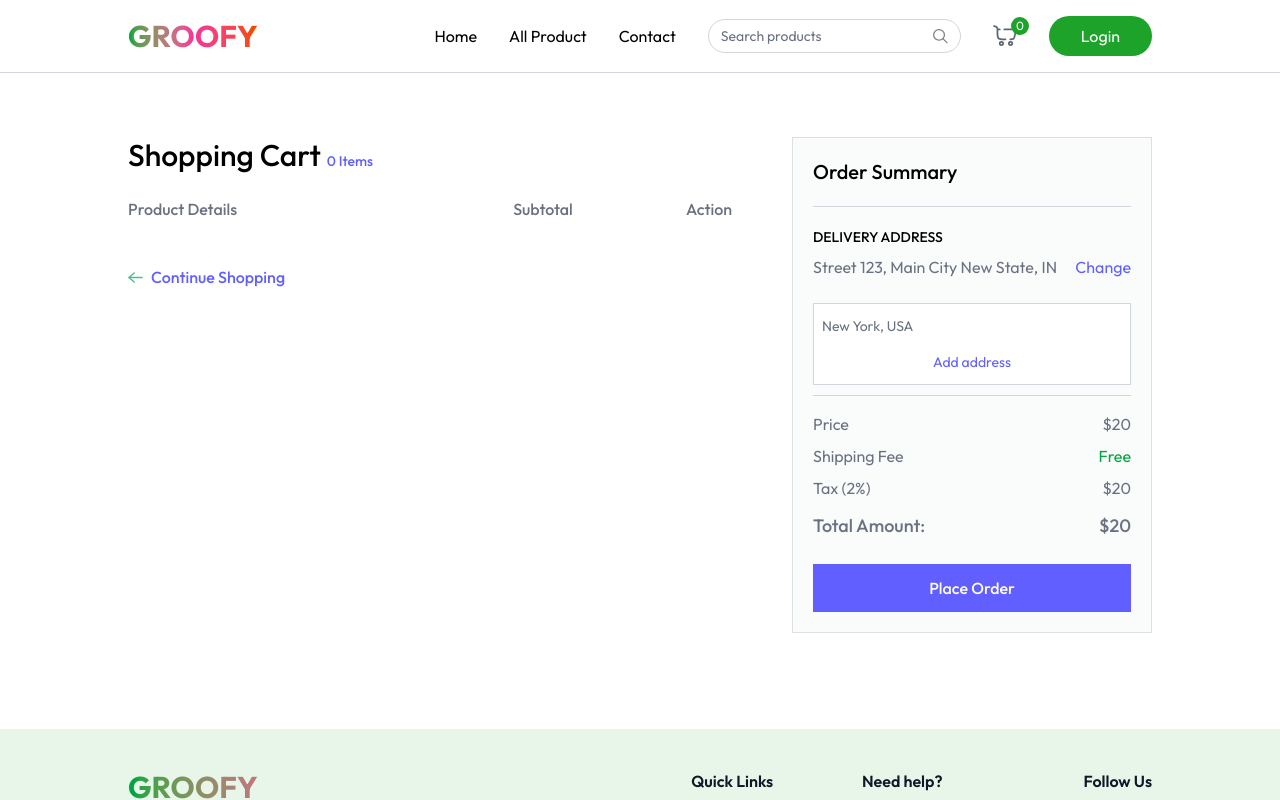
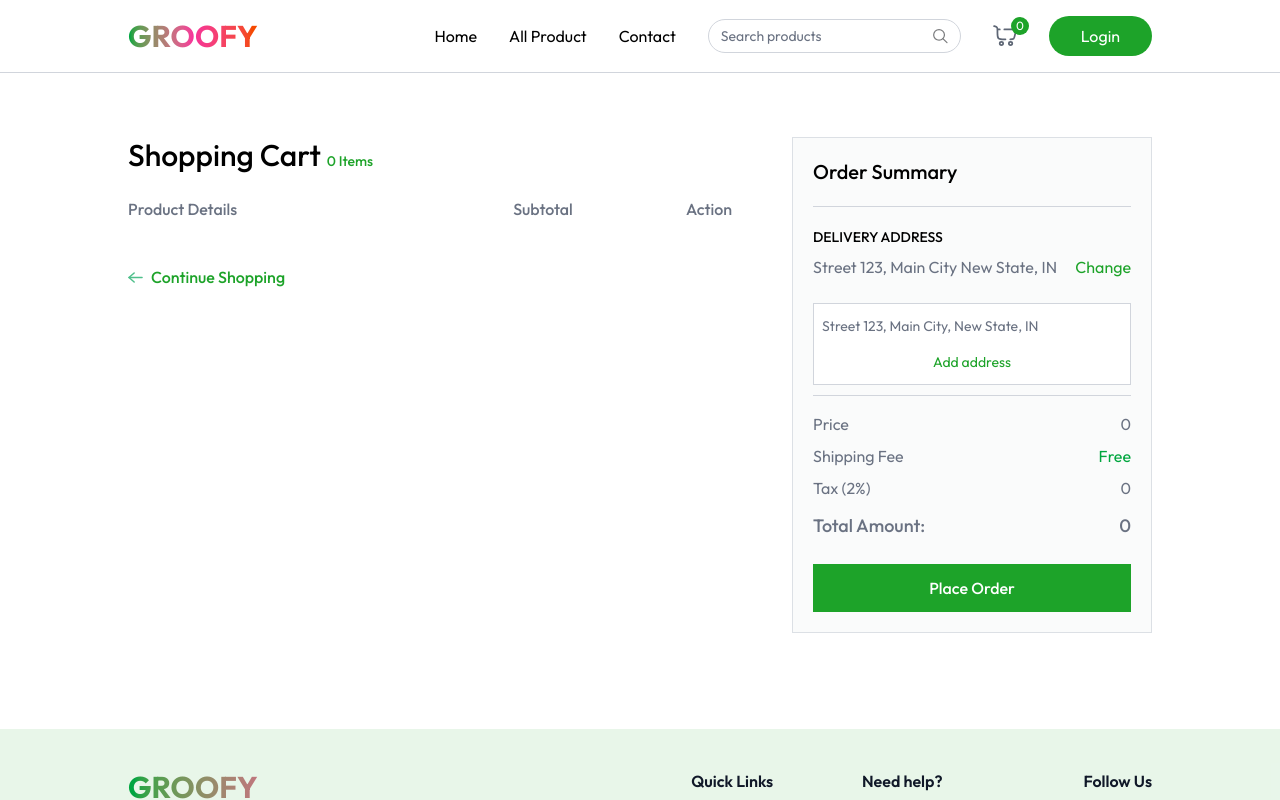
Before and after one commit to adarsh206/grocery-delivery-app, a React (Vite) app in the folder frontend/: page /cart in a window 1280 px wide. Both pictures are taken after a click on the button "Change". Shown: the top 800 px of the page. Built offline with nearby package versions, Linux system fonts and the light colour scheme.

Commit message:
AddAddress Page Added

```diff
--- a/frontend/src/App.jsx
+++ b/frontend/src/App.jsx
@@ -10,6 +10,7 @@ import AllProducts from './pages/AllProducts'
 import ProductCategory from './pages/ProductCategory'
 import ProductDetails from './pages/ProductDetails'
 import Cart from './pages/Cart'
+import AddAddress from './pages/AddAddress'
 
 const App = () => {
   const isSellerPath = useLocation().pathname.includes("seller");
@@ -28,6 +29,7 @@ const App = () => {
           <Route path="/products/:category" element={<ProductCategory />}/>
           <Route path="/products/:category/:id" element={<ProductDetails />}/>
           <Route path="/cart" element={<Cart />}/>
+          <Route path="/add-address" element={<AddAddress />}/>
         </Routes>
       </div>
       {!isSellerPath && <Footer />}
--- /dev/null
+++ b/frontend/src/pages/AddAddress.jsx
@@ -0,0 +1,16 @@
+import React from 'react'
+
+// Input Field Component
+const inputField = (() => (
+    <input type='text'/>
+))
+const AddAddress = () => {
+  return (
+    <div className='mt-16 pb-16'>
+        <p className='text-2xl md:text-3xl text-gray-500'>Add Shipping
+        <span className='font-semibold text-primary'>Address</span></p>
+    </div>
+  )
+}
+
+export default AddAddress
--- a/frontend/src/pages/Cart.jsx
+++ b/frontend/src/pages/Cart.jsx
@@ -3,36 +3,50 @@ import { useAppContext } from "../context/AppContext";
 import { assets, dummyAddress } from "../assets/assets";
 
 const Cart = () => {
-
-    const {products, currency, cartItems, removeFromCart, getCartCount, updateCartItem, navigate, getCartAmount} = useAppContext();
+  const {
+    products,
+    currency,
+    cartItems,
+    removeFromCart,
+    getCartCount,
+    updateCartItem,
+    navigate,
+    getCartAmount,
+  } = useAppContext();
   const [cartArray, setCartArray] = useState([]);
   const [addresses, setAddresses] = useState(dummyAddress);
   const [showAddress, setShowAddress] = useState(false);
   const [selectedAddress, setSelectedAddress] = useState(dummyAddress[0]);
   const [paymentOption, setPaymentOption] = useState("COD");
 
-
   const getCart = () => {
     let tempArray = [];
-        for(const key in cartItems){
-            const product = products.find((item) => item._id === key)
+    for (const key in cartItems) {
+      const product = products.find((item) => item._id === key);
       product.quantity = cartItems[key];
       tempArray.push(product);
     }
     setCartArray(tempArray);
+  };
+
+  const placeOrder = async () => {
+
   }
 
   useEffect(() => {
-        if(products.length > 0 && cartItems){
+    if (products.length > 0 && cartItems) {
       getCart();
     }
-    },[products, cartItems])
+  }, [products, cartItems]);
 
-    return products.length > 0 && cartItems ?  (
+  return products.length > 0 && cartItems ? (
     <div className="flex flex-col md:flex-row mt-16">
-            <div className='flex-1 max-w-4xl'>
+      <div className="flex-1 max-w-4xl">
         <h1 className="text-3xl font-medium mb-6">
-                    Shopping Cart <span className="text-sm text-indigo-500">{getCartCount()} Items</span>
+          Shopping Cart{" "}
+          <span className="text-sm text-primary">
+            {getCartCount()} Items
+          </span>
         </h1>
 
         <div className="grid grid-cols-[2fr_1fr_1fr] text-gray-500 text-base font-medium pb-3">
@@ -42,38 +56,82 @@ const Cart = () => {
         </div>
 
         {cartArray.map((product, index) => (
-                    <div key={index} className="grid grid-cols-[2fr_1fr_1fr] text-gray-500 items-center text-sm md:text-base font-medium pt-3">
+          <div
+            key={index}
+            className="grid grid-cols-[2fr_1fr_1fr] text-gray-500 items-center text-sm md:text-base font-medium pt-3"
+          >
             <div className="flex items-center md:gap-6 gap-3">
-                            <div onClick={() => {navigate(`/products/${product.category.toLowerCase()}/${product._id}`); scrollTo(0,0)}} className="cursor-pointer w-24 h-24 flex items-center justify-center border border-gray-300 rounded">
-                                <img className="max-w-full h-full object-cover" src={product.image[0]} alt={product.name} />
+              <div
+                onClick={() => {
+                  navigate(
+                    `/products/${product.category.toLowerCase()}/${product._id}`
+                  );
+                  scrollTo(0, 0);
+                }}
+                className="cursor-pointer w-24 h-24 flex items-center justify-center border border-gray-300 rounded"
+              >
+                <img
+                  className="max-w-full h-full object-cover"
+                  src={product.image[0]}
+                  alt={product.name}
+                />
               </div>
               <div>
                 <p className="hidden md:block font-semibold">{product.name}</p>
                 <div className="font-normal text-gray-500/70">
-                                    <p>Weight: <span>{product.weight || "N/A"}</span></p>
-                                    <div className='flex items-center'>
+                  <p>
+                    Weight: <span>{product.weight || "N/A"}</span>
+                  </p>
+                  <div className="flex items-center">
                     <p>Qty:</p>
-                                        <select className='outline-none'>
-                                            {Array(cartItems[product._id] > 9 ? cartItems[product._id] : 9).fill('').map((_, index) => (
-                                                <option key={index} value={index + 1}>{index + 1}</option>
+                    <select onChange={e => updateCartItem(product._id, Number(e.target.value))}
+                    value={cartItems[product._id]}
+                    className="outline-none">
+                      {Array(
+                        cartItems[product._id] > 9 ? cartItems[product._id] : 9
+                      )
+                        .fill("")
+                        .map((_, index) => (
+                          <option key={index} value={index + 1}>
+                            {index + 1}
+                          </option>
                         ))}
                     </select>
                   </div>
                 </div>
               </div>
             </div>
-                        <p className="text-center">{currency}{product.offerPrice * product.quantity}</p>
-                        <button onClick={() => removeFromCart()} className="cursor-pointer mx-auto">
-                            <img src={assets.refresh_icon} alt="remove" className="inline-block w-6 h-6"/>
+            <p className="text-center">
+              {currency}
+              {product.offerPrice * product.quantity}
+            </p>
+            <button
+              onClick={() => removeFromCart(product._id)}
+              className="cursor-pointer mx-auto"
+            >
+              <img
+                src={assets.remove_icon}
+                alt="remove"
+                className="inline-block w-6 h-6"
+              />
             </button>
-                    </div>)
-                )}
+          </div>
+        ))}
 
-                <button onClick={() => {navigate("/products"); scrollTo(0,0)}} className="group cursor-pointer flex items-center mt-8 gap-2 text-indigo-500 font-medium">
-                   <img className="group-hover:-translate-x-1 transition" src={assets.arrow_right_icon_colored} alt="arrow"/>
+        <button
+          onClick={() => {
+            navigate("/products");
+            scrollTo(0, 0);
+          }}
+          className="group cursor-pointer flex items-center mt-8 gap-2 text-primary font-medium"
+        >
+          <img
+            className="group-hover:-translate-x-1 transition"
+            src={assets.arrow_right_icon_colored}
+            alt="arrow"
+          />
           Continue Shopping
         </button>
-
       </div>
 
       <div className="max-w-[360px] w-full bg-gray-100/40 p-5 max-md:mt-16 border border-gray-300/70">
@@ -83,17 +141,32 @@ const Cart = () => {
         <div className="mb-6">
           <p className="text-sm font-medium uppercase">Delivery Address</p>
           <div className="relative flex justify-between items-start mt-2">
-                        <p className="text-gray-500">{selectedAddress ? `${selectedAddress.street}, ${selectedAddress.city}
-                        ${selectedAddress.state}, ${selectedAddress.country}` : "No address found"}</p>
-                        <button onClick={() => setShowAddress(!showAddress)} className="text-indigo-500 hover:underline cursor-pointer">
+            <p className="text-gray-500">
+              {selectedAddress
+                ? `${selectedAddress.street}, ${selectedAddress.city}
+                        ${selectedAddress.state}, ${selectedAddress.country}`
+                : "No address found"}
+            </p>
+            <button
+              onClick={() => setShowAddress(!showAddress)}
+              className="text-primary hover:underline cursor-pointer"
+            >
               Change
             </button>
             {showAddress && (
               <div className="absolute top-12 py-1 bg-white border border-gray-300 text-sm w-full">
-                                <p onClick={() => setShowAddress(false)} className="text-gray-500 p-2 hover:bg-gray-100">
-                                    New York, USA
+                {addresses.map((address, index) => (
+                  <p key={index}
+                    onClick={() =>  {setSelectedAddress(address); setShowAddress(false)}}
+                    className="text-gray-500 p-2 hover:bg-gray-100"
+                  >
+                    {address.street}, {address.city}, {address.state}, {address.country}
                   </p>
-                                <p onClick={() => setShowAddress(false)} className="text-indigo-500 text-center cursor-pointer p-2 hover:bg-indigo-500/10">
+                ))}
+                <p
+                  onClick={() => navigate("/add-address")}
+                  className="text-primary text-center cursor-pointer p-2 hover:bg-primary/10"
+                >
                   Add address
                 </p>
               </div>
@@ -102,7 +175,7 @@ const Cart = () => {
 
           <p className="text-sm font-medium uppercase mt-6">Payment Method</p>
 
-                    <select className="w-full border border-gray-300 bg-white px-3 py-2 mt-2 outline-none">
+          <select onChange={e => setPaymentOption(e.target.value)} className="w-full border border-gray-300 bg-white px-3 py-2 mt-2 outline-none">
             <option value="COD">Cash On Delivery</option>
             <option value="Online">Online Payment</option>
           </select>
@@ -112,25 +185,29 @@ const Cart = () => {
 
         <div className="text-gray-500 mt-4 space-y-2">
           <p className="flex justify-between">
-                        <span>Price</span><span>$20</span>
+            <span>Price</span>
+            <span>{currency}{getCartAmount()}</span>
           </p>
           <p className="flex justify-between">
-                        <span>Shipping Fee</span><span className="text-green-600">Free</span>
+            <span>Shipping Fee</span>
+            <span className="text-green-600">Free</span>
           </p>
           <p className="flex justify-between">
-                        <span>Tax (2%)</span><span>$20</span>
+            <span>Tax (2%)</span>
+            <span>{currency}{getCartAmount() * 2 / 100}</span>
           </p>
           <p className="flex justify-between text-lg font-medium mt-3">
-                        <span>Total Amount:</span><span>$20</span>
+            <span>Total Amount:</span>
+            <span>{currency}{getCartAmount() + getCartAmount() * 2 / 100}</span>
           </p>
         </div>
 
-                <button className="w-full py-3 mt-6 cursor-pointer bg-indigo-500 text-white font-medium hover:bg-indigo-600 transition">
-                    Place Order
+        <button onClick={placeOrder} className="w-full py-3 mt-6 cursor-pointer bg-primary text-white font-medium hover:bg-primary-dull transition">
+          {paymentOption === "COD" ? "Place Order" : "Proceed to Checkout"}
         </button>
       </div>
     </div>
-    ) : null
-}
+  ) : null;
+};
 
 export default Cart;
```
Lines whose indentation alone changed are shown as unchanged.
